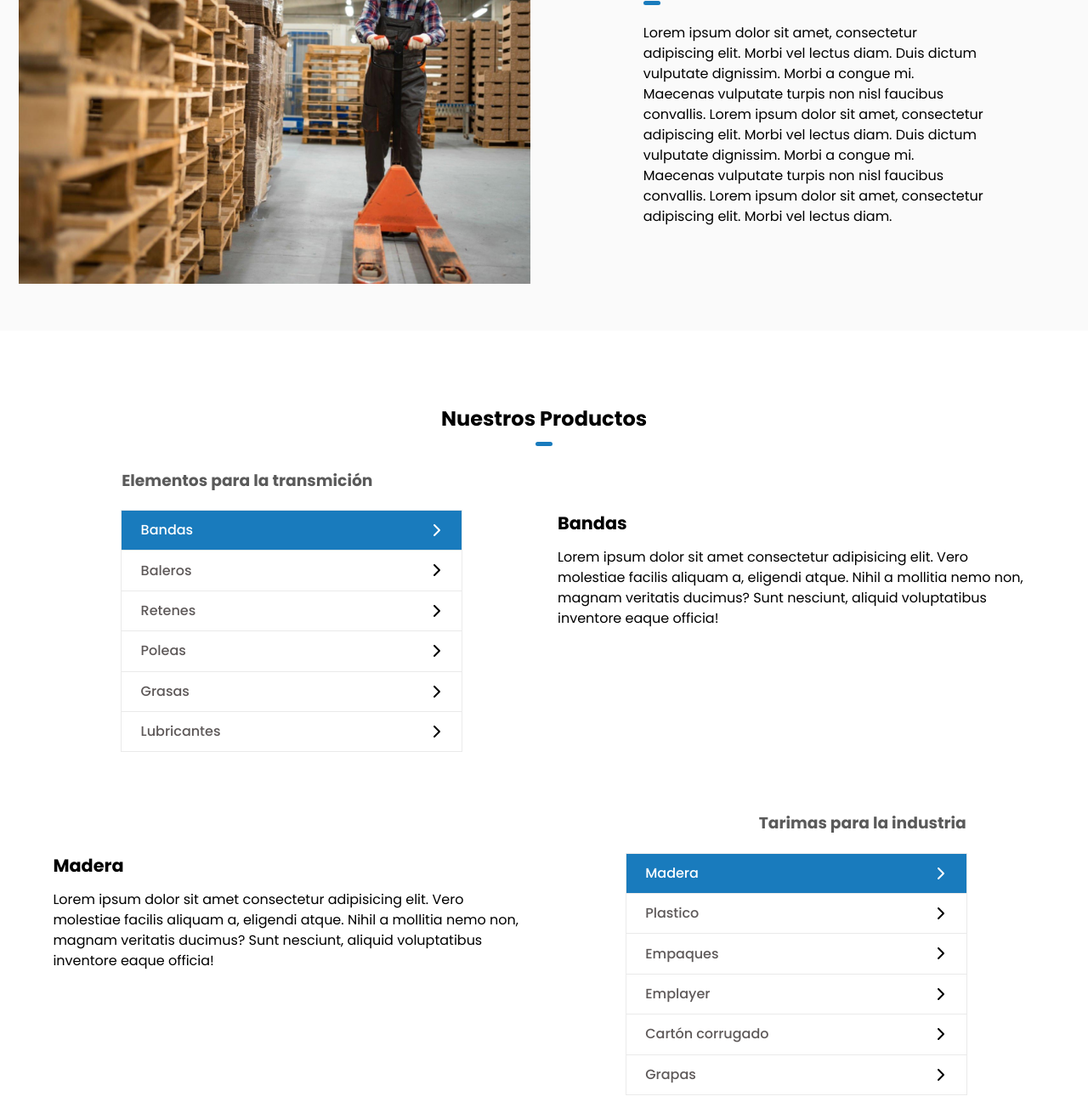
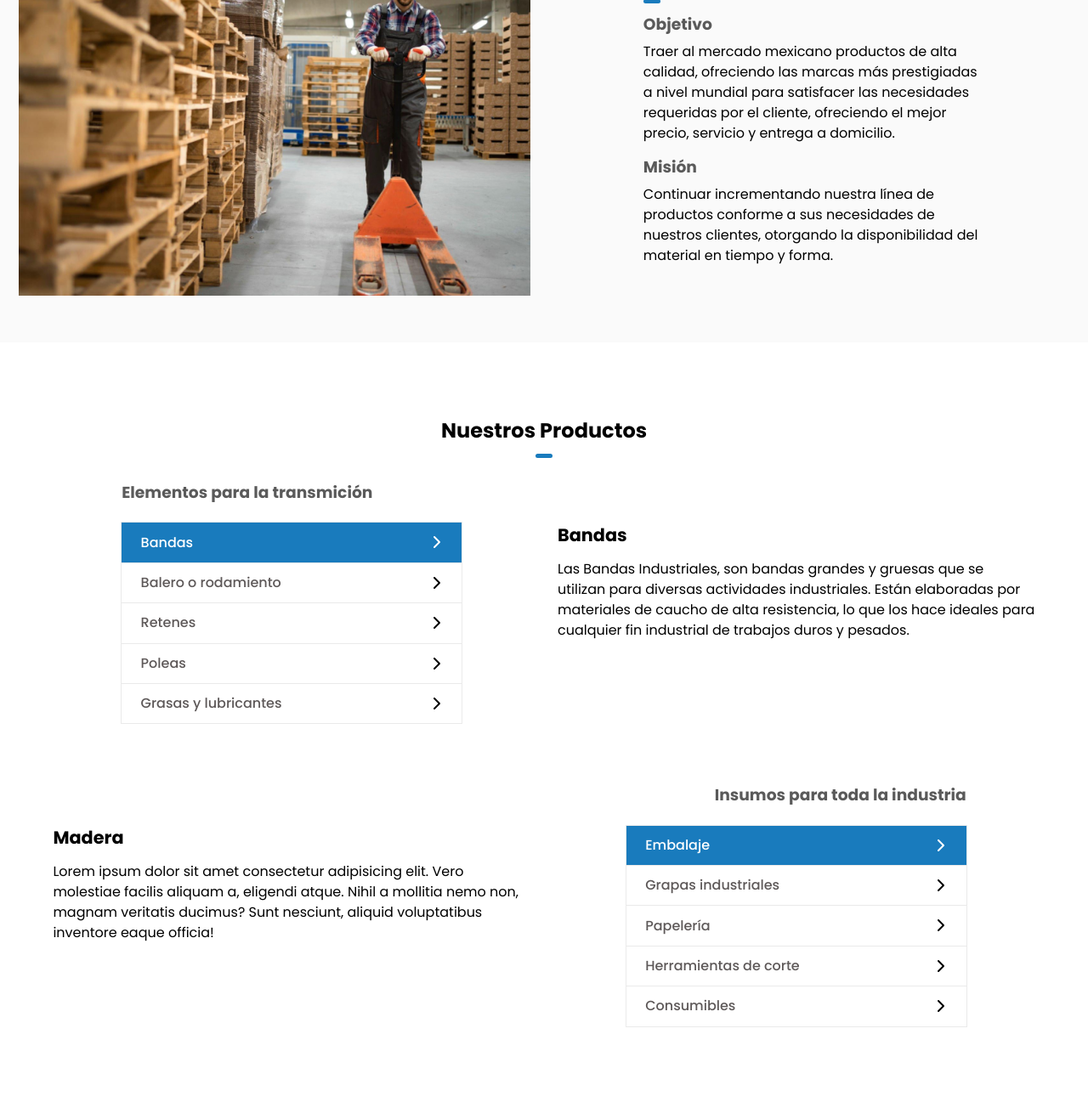
Before and after one commit to TheMalak/Single-page-ETTI, a website: page index.html in a window 1280 px wide. Shown: the part 783-2080 px from the top of the page at 85% size. Drawn offline with nearby package versions, Linux system fonts and the light colour scheme.

Commit message:
text changes and logo replace

```diff
--- a/general.sass
+++ b/general.sass
@@ -11,6 +11,9 @@
 .container-grid
     @media (max-width: 1200px)
         padding: 0 1.4rem
+
+.no-padding
+    padding: 0 !important
 
 .container-grid
     max-width: 1200px
@@ -190,10 +193,10 @@ $columns: 100
         margin-left: 1.4rem !important
 
 .text-align-left
-    text-align: left
+    text-align: left !important
 
 .text-align-right
-    text-align: right
+    text-align: right !important
 
 .element-spacing
     margin: 0.7rem
--- a/index.html
+++ b/index.html
@@ -15,7 +15,7 @@
     />
     <link rel="stylesheet" href="style.min.css" />
     <title>
-      Elementos de transmición y tarimas para la industria en Querétaro
+      Elementos de transmisión e insumos para toda industria en Querétaro
     </title>
   </head>
   <body>
@@ -65,12 +65,13 @@
               class="title d-flex justify-content-end flex-direction-column align-items-end text-align-end"
             >
               <h1 class="left-decoration">
-                Elementos de transmición y tarimas para la industria
+                Elementos de transmisión e insumos para toda industria
               </h1>
               <p>
-                Lorem ipsum dolor sit amet, consectetur adipiscing elit. Morbi
-                vel lectus diam. Duis dictum vulputate dignissim. Morbi a congue
-                mi. Maecenas vulputate turpis non nisl faucibus convallis.
+                En ETTI, disponemos de productos que se adaptan perfectamente a
+                sus necesidades. Suministramos poleas de alta tecnología,
+                bandas, rodamientos, soportes y otros componentes, así como una
+                variedad de materiales esenciales para la industria.
               </p>
             </div>
           </div>
@@ -105,15 +106,22 @@
         >
           <div class="info-about">
             <h1 class="left-decoration">Acerca de nosotros</h1>
+            <div class="medium-spacing"></div>
+            <h3 class="m-0 no-padding text-align-left">Objetivo</h3>
             <div class="small-spacing"></div>
-            <p>
-              Lorem ipsum dolor sit amet, consectetur adipiscing elit. Morbi vel
-              lectus diam. Duis dictum vulputate dignissim. Morbi a congue mi.
-              Maecenas vulputate turpis non nisl faucibus convallis. Lorem ipsum
-              dolor sit amet, consectetur adipiscing elit. Morbi vel lectus
-              diam. Duis dictum vulputate dignissim. Morbi a congue mi. Maecenas
-              vulputate turpis non nisl faucibus convallis. Lorem ipsum dolor
-              sit amet, consectetur adipiscing elit. Morbi vel lectus diam.
+            <p class="m-0">
+              Traer al mercado mexicano productos de alta calidad, ofreciendo
+              las marcas más prestigiadas a nivel mundial para satisfacer las
+              necesidades requeridas por el cliente, ofreciendo el mejor precio,
+              servicio y entrega a domicilio.
+            </p>
+            <div class="medium-spacing"></div>
+            <h3 class="m-0 no-padding text-align-left">Misión</h3>
+            <div class="small-spacing"></div>
+            <p class="m-0">
+              Continuar incrementando nuestra línea de productos conforme a sus
+              necesidades de nuestros clientes, otorgando la disponibilidad del
+              material en tiempo y forma.
             </p>
           </div>
         </div>
@@ -140,11 +148,10 @@
               <li class="active margin-left-phone" id="data-product-1">
                 Bandas
               </li>
-              <li id="data-product-2">Baleros</li>
+              <li id="data-product-2">Balero o rodamiento</li>
               <li id="data-product-3">Retenes</li>
               <li id="data-product-4">Poleas</li>
-              <li id="data-product-5">Grasas</li>
-              <li id="data-product-6">Lubricantes</li>
+              <li id="data-product-5">Grasas y lubricantes</li>
             </ul>
           </div>
           <div class="large-spacing"></div>
@@ -154,10 +161,11 @@
             <div class="info" id="info-product-1">
               <h2>Bandas</h2>
               <p>
-                Lorem ipsum dolor sit amet consectetur adipisicing elit. Vero
-                molestiae facilis aliquam a, eligendi atque. Nihil a mollitia
-                nemo non, magnam veritatis ducimus? Sunt nesciunt, aliquid
-                voluptatibus inventore eaque officia!
+                Las Bandas Industriales, son bandas grandes y gruesas que se
+                utilizan para diversas actividades industriales. Están
+                elaboradas por materiales de caucho de alta resistencia, lo que
+                los hace ideales para cualquier fin industrial de trabajos duros
+                y pesados.
               </p>
             </div>
             <div class="info d-none" id="info-product-2">
@@ -285,17 +293,16 @@
           <div class="large-spacing"></div>
           <div class="col col-phablet col-tablet col-phone w-100-phone">
             <h3 class="padding-horizontal-phone text-align-right">
-              Tarimas para la industria
+              Insumos para toda la industria
             </h3>
             <ul id="product-selector-2">
               <li class="active margin-left-phone" id="data-product-1">
-                Madera
+                Embalaje
               </li>
-              <li id="data-product-2">Plastico</li>
-              <li id="data-product-3">Empaques</li>
-              <li id="data-product-4">Emplayer</li>
-              <li id="data-product-5">Cartón corrugado</li>
-              <li id="data-product-6">Grapas</li>
+              <li id="data-product-2">Grapas industriales</li>
+              <li id="data-product-2">Papelería</li>
+              <li id="data-product-2">Herramientas de corte</li>
+              <li id="data-product-3">Consumibles</li>
             </ul>
           </div>
         </div>
```
Also changed, not shown: assets/logo.png, style.min.css.
